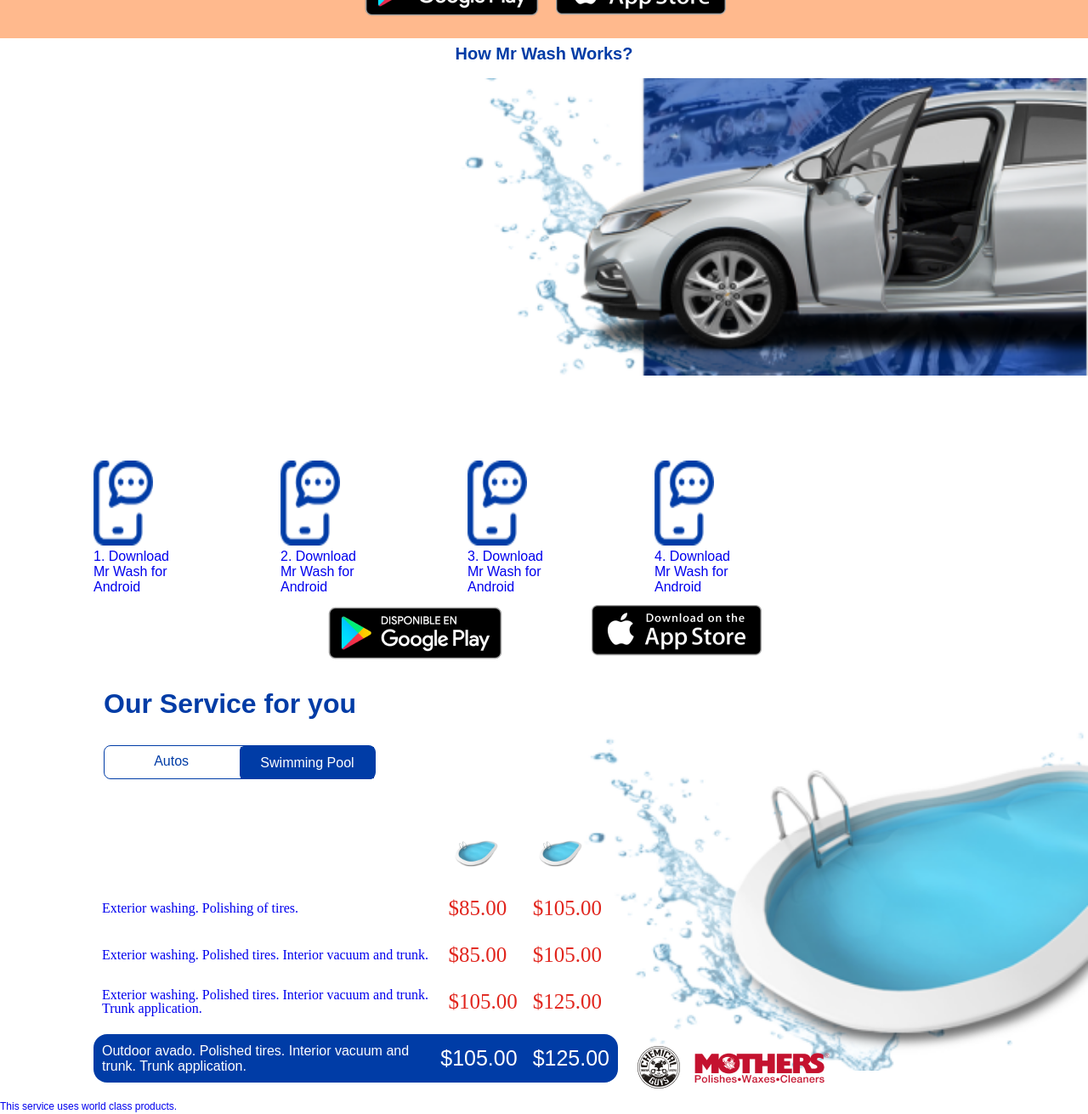
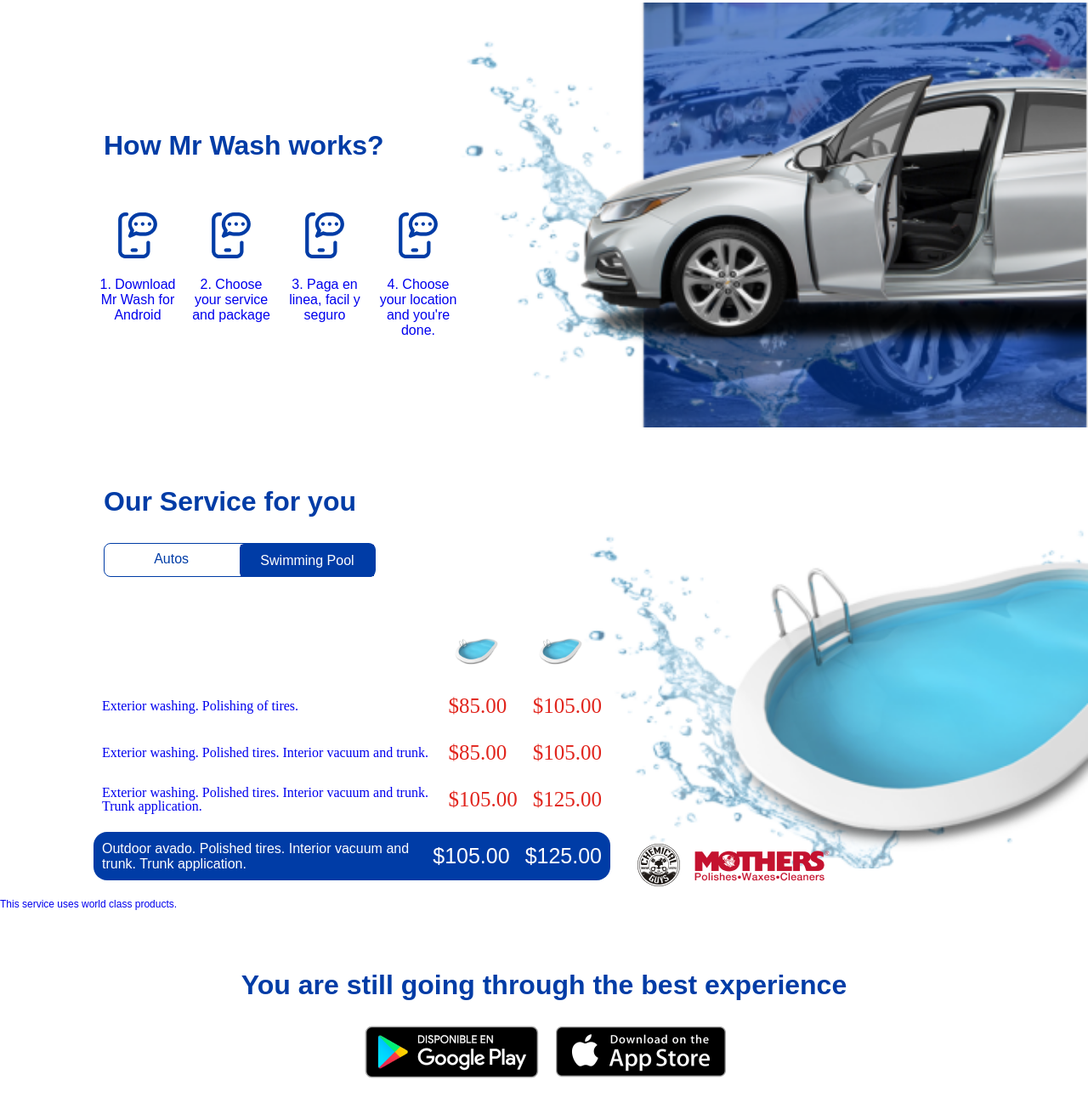
Before and after one commit to Coderushnepal/Fellow_SrijanaKhatiwada, a plain HTML site: page DESIGN_ASSIGNMENT_TWO/index.html in a window 1280 px wide. Shown: the part 875-2186 px from the top of the page at 85% size. Drawn offline with Linux system fonts and the light colour scheme.

Commit message:
Design assignment 2 updated.

```diff
--- a/DESIGN_ASSIGNMENT_TWO/index.html
+++ b/DESIGN_ASSIGNMENT_TWO/index.html
@@ -127,6 +127,7 @@
           </th>
         </tr>
        </table>
+<br>
 
       </div>
       <!-- social medias end -->
@@ -146,76 +147,99 @@
     </div>
 
     <!-- top container ends -->
-<!-- car wash section -->
-<div class="car-wash-section">
-     <!-- mobile view -->
 
-        <h2>How Mr Wash Works?</h2>
+   <!-- carwash section starts -->
+   <div class="car-wash-section-container">
+    <div class="heading-cw">
+        <h2>
+     How Mr Wash works?
+    </h2>
+    </div>
 
-     <div class="car-wash-bgimage">
+    <div class="carwash-bjimg">
+     <div class="car-wash-section-desktop">
+      <h2>
+         How Mr Wash works?
+        </h2>
+         <div class="car-wash-details1 details-cw">
+            <img src="./images/detailicon.png" alt="icon">
+            <br>
+             <br>
+            <a href="#">
+               1. Download Mr Wash for Android
+            </a>
 
          </div>
+         <div class="car-wash-details2 details-cw">
+          <img src="./images/detailicon.png" alt="icon">
+          <br>
+       <br>
+          <a href="#">
+              2. Choose your service and package
+          </a>
 
-     <div class="car-wash-details">
-      <div class="detail-1 detail">
+       </div>
+       <div class="car-wash-details3 details-cw">
+          <img src="./images/detailicon.png" alt="icon">
+          <br>
+       <br>
           <a href="#">
+              3. Paga en linea, facil y seguro
+          </a>
+
+       </div>
+       <div class="car-wash-details4 details-cw">
           <img src="./images/detailicon.png" alt="icon">
+          <br>
+       <br>
+          <a href="#">
+              4. Choose your location and you're done.
           </a>
+       </div>
+      </div>
+    </div>
+<!--  -->
+ <div class="car-wash-details-section">
+    <div class="car-wash-details1 details-cw">
+       <img src="./images/detailicon.png" alt="icon">
+       <br>
+       <br>
        <a href="#">
         <p>
             1. Download Mr Wash for Android
         </p>
        </a>
+
     </div>
-      <div class="detail-2 detail">
+    <div class="car-wash-details2 details-cw">
+     <img src="./images/detailicon.png" alt="icon">
+     <br>
+       <br>
      <a href="#">
-          <img src="./images/detailicon.png" alt="icon">
-        </a>
-        <a href="#">
+
          <p>
-           2. Download Mr Wash for Android
+              2. Choose your service and package
          </p>
      </a>
+
   </div>
-      <div class="detail-3 detail">
-        <a href="#">
+  <div class="car-wash-details3 details-cw">
      <img src="./images/detailicon.png" alt="icon">
-        </a>
-        <a href="#">
-          <p>
-           3. Download Mr Wash for Android
-          </p>
-        </a>
-      </div>
-      <div class="detail-4 detail">
-        <a href="#">
-          <img src="./images/detailicon.png" alt="icon">
-        </a>
-        <a href="#">
-          <p>
-           4. Download Mr Wash for Android
-          </p>
-        </a>
-      </div>
-     </div>
      <br>
        <br>
-
-     <div class="playstore-buttons-cw">
-        <div class="google-play-btn-cw btn">
-          <a href="#" class="cw-googleplay-btn left-cw">
-            <img src="./images/googleplay.png" alt="btn">
+     <a href="#"> <p>3. Paga en linea, facil y seguro </p>
 
      </a>
 
   </div>
-        <div class="app-str-btn-cw btn">
-          <a href="#" class="cw-appstore-btn right-cw">
-            <img src="./images/appstore.png" alt="btn">
+  <div class="car-wash-details4 details-cw">
+     <img src="./images/detailicon.png" alt="icon">
+     <br>
+       <br>
+     <a href="#"> <p> 4. Choose your location and you're done.</p>
+
      </a>
-
   </div>
-
  </div>
 
 
@@ -223,13 +247,13 @@
 
 </div>
  </div>
-
-
-<!-- car wash section ends -->
+ <br> <br>
+<!-- carwash section ends -->
 
     <!--our services section -->
      <!-- mobile -->
      <div class="our-services-section mobile">
+
       <h2 class="mobile-h2">Our Service for you</h2>
       <br>
       <div class="options">
@@ -503,7 +527,9 @@
 
 
 </ul>
+<div class="clear-qna">
 
+</div>
 </div>
 
 <!--  QUESTION ANSWER SECTIONS ENDS -->
--- a/DESIGN_ASSIGNMENT_TWO/styles.css
+++ b/DESIGN_ASSIGNMENT_TWO/styles.css
@@ -13,7 +13,7 @@ body {
 /* nav bar and header */
 /* nav bar */
 .top-container {
-    background-color: #FFB98D;
+    background-color: #fffaf7;
 
     width: 100%;
     height:auto;
@@ -77,8 +77,8 @@ line-height: 40px;
 
 .dropdown .dropdown-options li a p:hover {
 
-background-color:#E1251D;
-font-size: 15px;
+background-color:#003CA6;;
+font-size: 13px;
 color: #ffffff;
 margin-top: 1px;
 height: auto;
@@ -91,7 +91,7 @@ ul li:hover > ul,
 .dropdown:hover {
     visibility: visible;
     display: block;
-    background-color: #ecaa80;
+    background-color: #ffe7d8;
     width: 100%;
     opacity: 1;
     /* padding: 10px; */
@@ -108,7 +108,9 @@ li:hover {
 }
 
 @media screen and (min-width:1200px){
-
+    .social-media-phone {
+        display: none;
+    }
     .logo img{
         width: 215px;
         height: 166px;
@@ -168,6 +170,7 @@ li:hover {
     height: 380px;
     margin-top: 10px;
     margin-bottom: 5px;
+    background-color: #ffefe6;
     background-repeat: no-repeat;
 
 }
@@ -263,6 +266,13 @@ margin: auto;
         background-repeat: no-repeat;
 
     }
+    .header-playstore-btn {
+        margin-left: auto;
+        margin-right: auto;
+        margin-bottom:10px;
+        margin-top: 35px;
+    }
+
 .banner-img h1{
  color:#003CA6;
         font-family: Arial;
@@ -349,71 +359,108 @@ margin: auto;
 /* headeer ends */
 /* nav bar and header ends */
 
+/* car wash sectiom starts */
+.car-wash-section-container {
+    margin-left: auto;
+    margin-right: auto;
+}
+.car-wash-section-container .heading-cw h2{
+    font-family: Arial;
+font-size: 28px;
+line-height: 37px;
+text-align: center;
+color: #003CA6;
+}
+.car-wash-section-desktop {
+    display: none;
+}
+.carwash-bjimg {
+  background-image: url(./images/carwash.png);
+  background-position: center;
+  background-size: cover;
+  background-repeat: no-repeat;
+  background-clip: content-box;
+  height: 350px;
+  margin-top: 10px;
+    margin-bottom: 5px;
 
-/* car wash sectiom starts */
+}
+.car-wash-details-section {
+    margin: auto;
 
-.car-wash-section {
-    margin: auto;
 }
-.car-wash-section h2 {
-    font-size: 20px;
-    line-height: 37px;
-    color: #003CA6;
+.details-cw{
+    width: 35%;
+    /* margin-left: auto;
+    margin-right: auto; */
+    display: block;
+    padding: 30px;
     text-align: center;
+    float: left;
 }
-.car-wash-bgimage {
-    background-image:url(./images/carwash.png);
-    height: 350px;
-    background-size: cover;
-    background-position: center;
-    margin-top: 10px;
-    margin-bottom: 5px;
-    background-repeat: no-repeat;
+
+.clear-carwash{
+clear: both;
 }
-.car-wash-details {
-    /* margin: auto; */
 
-    margin: 50px;
-    width: 100%;
-    height: auto;
-    background-color: red;
-}
-.car-wash-details .detail a img {
-    width:70px;
-    height:100px;
-}
-.car-wash-details .detail{
-   float: left;
-   width: 100px;
-   height: 120px;
-   margin: 50px 60px 50px 60px;
+
+@media screen and (min-width:768px){
+
+    .details-cw {
+        width: 18%;
+        margin-left: auto;
+        margin-right: auto;
+        display: inline-block;
+        padding: 20px;
+        text-align: center;
+    }
 
 }
 
-.playstore-buttons-cw {
+/* car wash sectiom ends */
+@media screen and (min-width:1200px) {
+     .car-wash-details-section {
+         display: none;
+     }
 
-    width: 40%;
-    margin: auto;
-    /* display: inline-block; */
-}
+     .car-wash-section-desktop {
+        display: block;
+        margin: auto;
+        float: left;
+        margin-top: 150px;
+        margin-left: 122px;
+    }
+    .car-wash-section-desktop h2 {
+        /* margin-left: 122px; */
+        /* width: 446px; */
+        /* display: block; */
+        font-family: Arial;
+        font-size: 32px;
+        line-height: 37px;
+        color: #003CA6;
+        margin-bottom: 40px;
+    }
+    .carwash-bjimg {
 
-.left-cw {
-    float: left;
+        height: 500px;
 
+      }
+    .car-wash-section-container .heading-cw h2 {
+        display: none;
+    }
 
-}
-.right-cw {
-    float: right;
-    margin-left: 10px;
+    .car-wash-section-desktop .details-cw {
+        width: 140px;
+        height: auto;
+        float: left;
+        margin-left: -30px;
+
+    }
 
 }
 
-.clear-carwash {
-    clear:both;
-}
+/* carwash section ends */
 
-
-/* car wash sectiom ends */
 
 /* BATHTUB SECTION STARTS */
 .our-services-section {
@@ -566,6 +613,16 @@ color: #E1251D;
 line-height: 12px;
 
 }
+@media screen and (min-width:768px){
+    .table2 {
+        background-color: #003CA6;
+        border-radius: 16px;
+        margin-left: 10px;
+        margin-right: 13px;
+        margin-bottom: 20px;
+        width: 95%;
+    }
+}
 @media screen and (min-width:1200px) {
     .pool-bgimg {
         background-image: url(./images/swimmingpool.png);
@@ -575,6 +632,14 @@ line-height: 12px;
         background-size: cover;
         margin-top: 10px;
         margin-bottom: 20px;
+    }
+    .table2 {
+        background-color: #003CA6;
+        border-radius: 16px;
+        margin-left: 10px;
+        margin-right: 13px;
+        margin-bottom: 20px;
+        width: 95%;
     }
     .pool-tablet-phone {
         display: block;
@@ -716,7 +781,9 @@ margin-left: auto;
 margin-right: auto;
 display: block;
 width: 70%;
-text-align: center;
+/* text-align: center; */
+/* float: left; */
+margin-left: 10px;
 }
 .qna-section h3{
     font-family: Arial;
@@ -731,11 +798,15 @@ color: #003CA6;
 
 .ques {
     font-family: Arciform Sans;
-font-size: 20px;
+font-size: 18px;
 line-height: 20px;
 color: #003CA6;
+
+
 }
-
+/* .clear-qna {
+    clear: both;
+} */
 .details-of-qna li p {
     font-family: Arciform Sans;
 font-size: 16px;
@@ -753,8 +824,21 @@ color: #131212;
 .dropdown-qna:hover {
     display: block;
     font-size: larger;
+    width: 50%;
+
 }
 
+@media screen and (min-width:768px) {
+    .qna-section {
+        /* margin-left: 122px; */
+        margin-bottom: 30px;
+        display: block;
+        width: 100%;
+        text-align: center;
+        /* float: left; */
+
+        }
+}
 @media screen and (min-width:1200px) {
     .qna-section {
         margin-left: 122px;
@@ -762,6 +846,8 @@ color: #131212;
         display: block;
         width: 100%;
         text-align: left;
+        /* float: left; */
+
         }
 }
 
```
Lines whose indentation alone changed are shown as unchanged.
